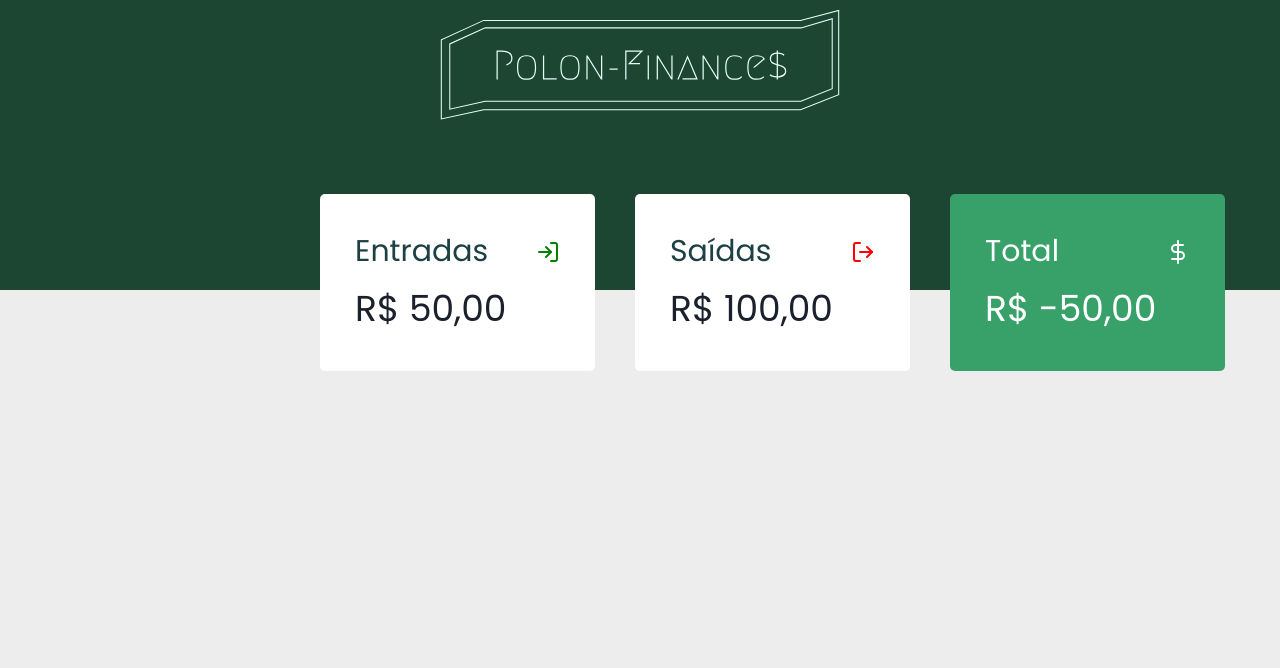
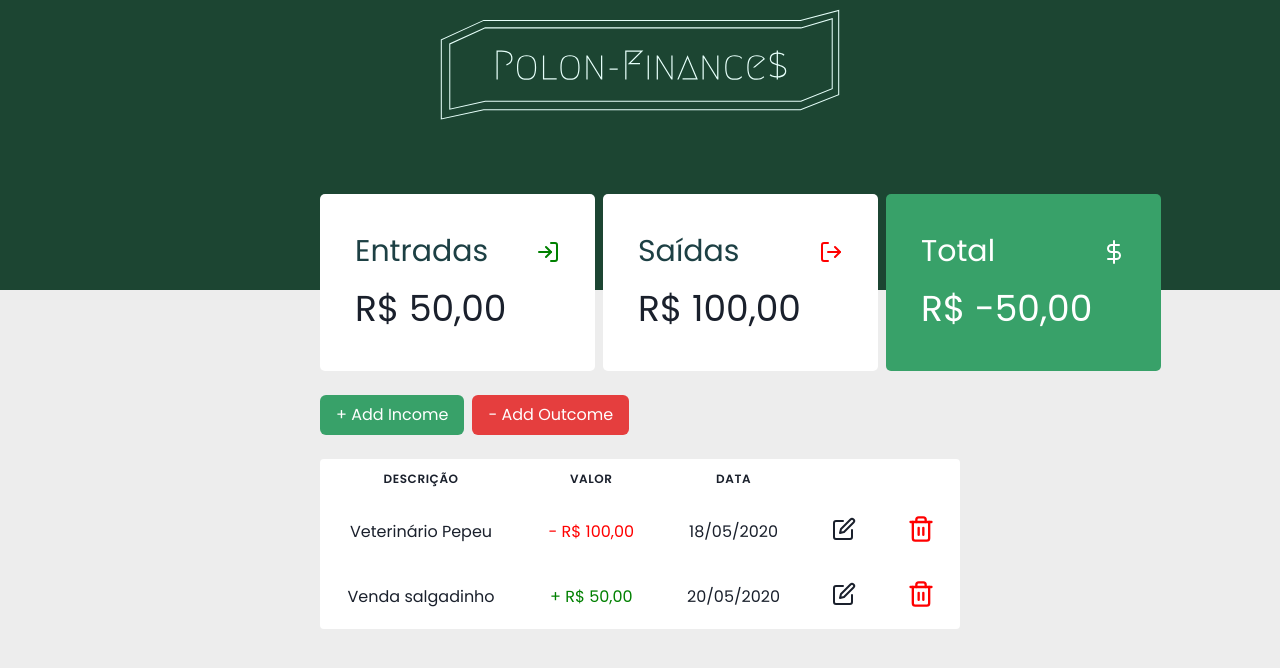
Before and after one commit to arthurpolon/old-polon-finances, a Next.js app: page /app in a window 1280 px wide. Shown: the top 668 px of the page. Built offline with nearby package versions, Linux system fonts and the light colour scheme; no server answers.

Commit message:
finished app layout

```diff
--- a/pages/app/index.js
+++ b/pages/app/index.js
@@ -3,14 +3,29 @@ import {
   Image,
   HStack,
   VStack,
+  Button,
   Box,
   Icon,
   Text,
   Stack,
+  Table,
+  Thead,
+  Tbody,
+  Tfoot,
+  Tr,
+  Th,
+  Td,
+  TableCaption,
+  VisuallyHidden,
 } from '@chakra-ui/react';
 import React, { useEffect } from 'react';
-import { FiLogIn, FiLogOut, FiDollarSign } from 'react-icons/fi';
-import ToggleModeButton from '../../components/ToggleModeButton';
+import {
+  FiLogIn,
+  FiLogOut,
+  FiDollarSign,
+  FiEdit,
+  FiTrash2,
+} from 'react-icons/fi';
 import { useColors } from '../../contexts/ColorsContext';
 
 const App = () => {
@@ -42,16 +57,15 @@ const App = () => {
       </Flex>
 
       {/* Page Content */}
-      <Flex w={'50vw'} mx='auto'>
+      <Flex w={{ base: '80vw', md: '50vw' }} mx='auto' direction='column'>
         {/* Cards */}
         <Stack
           direction={{ base: 'column', md: 'row' }}
           mx='auto'
-          mt={-24}
-          justify='space-around'
+          mt={{ base: -28, md: -24 }}
+          justify='space-between'
           align='center'
           w='100%'
-          spacing={10}
           overflow='visible'
         >
           {/* Income Card  */}
@@ -109,6 +123,63 @@ const App = () => {
             </Text>
           </VStack>
         </Stack>
+        {/* Income & Outcome Buttons */}
+        <HStack
+          mt={6}
+          w={'100%'}
+          justify={{ base: 'space-around', md: 'flex-start' }}
+        >
+          <Button colorScheme='green' fontWeight='medium'>
+            + Add Income
+          </Button>
+          <Button colorScheme='red' fontWeight='medium'>
+            - Add Outcome
+          </Button>
+        </HStack>
+        {/* Table */}
+        <Table variant='unstyled' w='100%' mt={6} bg='white' borderRadius={4}>
+          <Thead>
+            <Tr>
+              <Th textAlign='center'>Descrição</Th>
+              <Th textAlign='center'>Valor</Th>
+              <Th textAlign='center'>Data</Th>
+              <Th textAlign='center' isNumeric>
+                <VisuallyHidden>Edit Button</VisuallyHidden>
+              </Th>
+              <Th textAlign='center' isNumeric>
+                <VisuallyHidden>Delete Button</VisuallyHidden>
+              </Th>
+            </Tr>
+          </Thead>
+          <Tbody>
+            <Tr>
+              <Td textAlign='center'>Veterinário Pepeu</Td>
+              <Td textAlign='center' color='red'>
+                - R$ 100,00
+              </Td>
+              <Td textAlign='center'>18/05/2020</Td>
+              <Td textAlign='center' isNumeric>
+                <Icon as={FiEdit} h={6} w={6} />
+              </Td>
+              <Td textAlign='center' isNumeric>
+                <Icon as={FiTrash2} h={7} w={7} color='red' />
+              </Td>
+            </Tr>
+            <Tr>
+              <Td textAlign='center'>Venda salgadinho</Td>
+              <Td textAlign='center' color='green'>
+                + R$ 50,00
+              </Td>
+              <Td textAlign='center'>20/05/2020</Td>
+              <Td textAlign='center' isNumeric>
+                <Icon as={FiEdit} h={6} w={6} />
+              </Td>
+              <Td textAlign='center' isNumeric>
+                <Icon as={FiTrash2} h={7} w={7} color='red' />
+              </Td>
+            </Tr>
+          </Tbody>
+        </Table>
       </Flex>
     </Box>
   );
```
